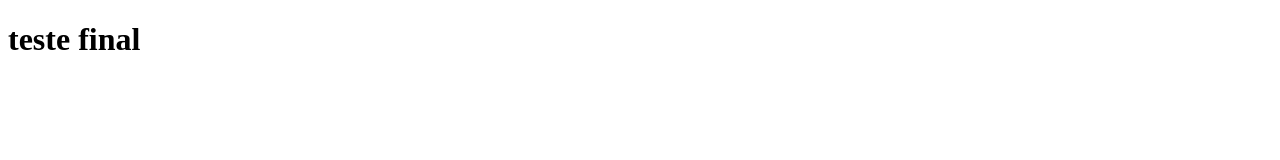
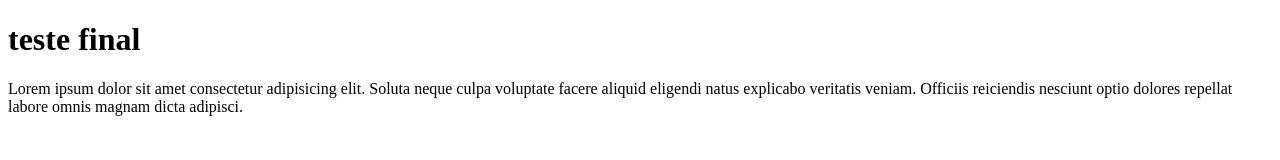
Before and after one commit to cauanvictorcavalcanti-a11y/ecobyte, a plain HTML site: page index.html in a window 1280 px wide. Drawn offline with Linux system fonts and the light colour scheme.

Commit message:
Update index.html

```diff
--- a/index.html
+++ b/index.html
@@ -7,5 +7,6 @@
 </head>
 <body>
     <h1>teste final</h1>
+    Lorem ipsum dolor sit amet consectetur adipisicing elit. Soluta neque culpa voluptate facere aliquid eligendi natus explicabo veritatis veniam. Officiis reiciendis nesciunt optio dolores repellat labore omnis magnam dicta adipisci.
 </body>
 </html>
```
